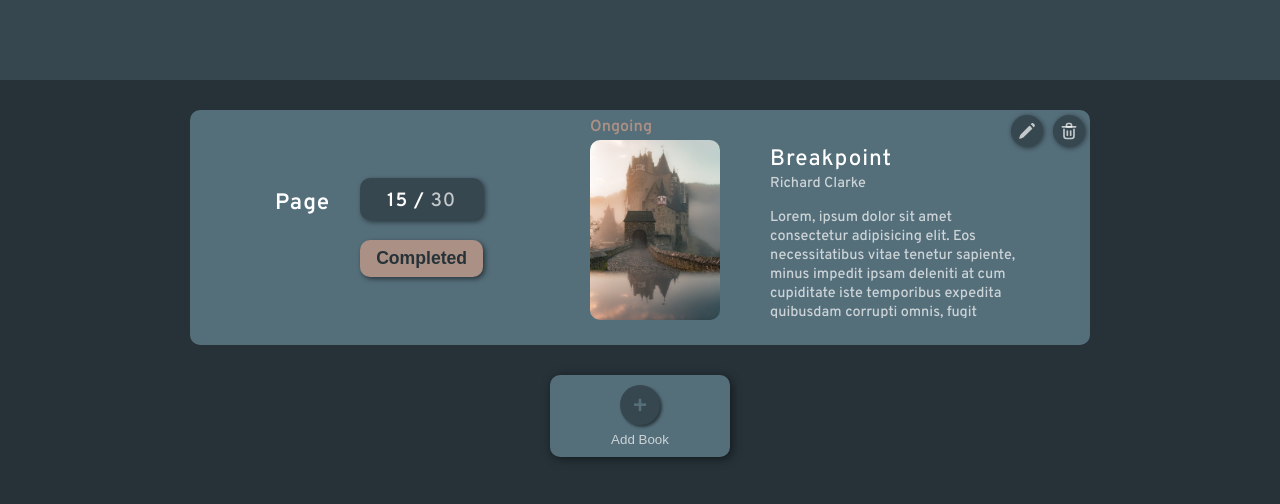
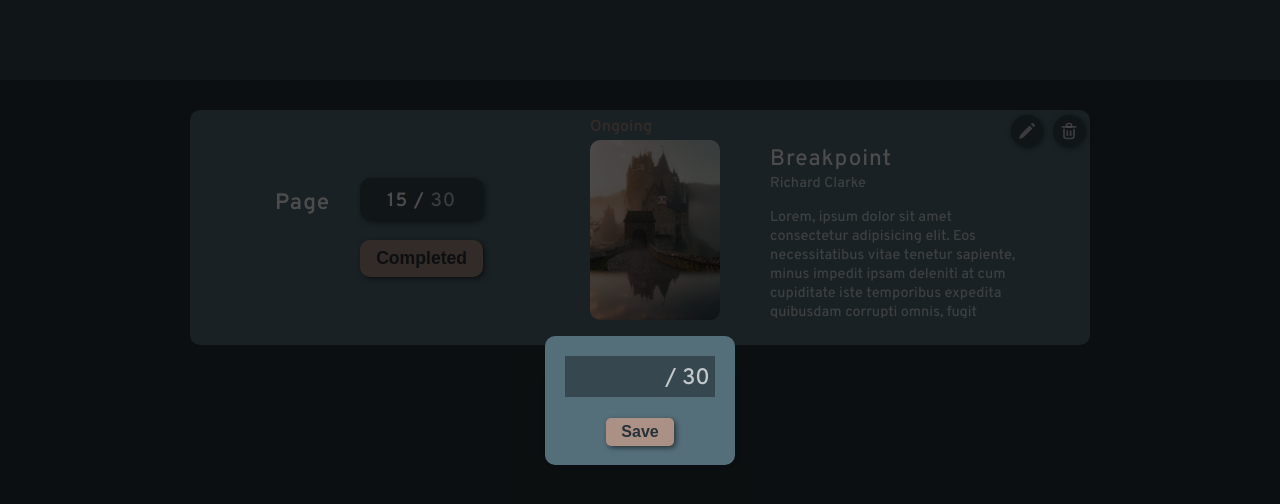
Before and after one commit to john0ground/Library, a website: page index.html in a window 1280 px wide. Drawn offline with Linux system fonts and the light colour scheme.

Commit message:
edit page modal

```diff
--- a/index.html
+++ b/index.html
@@ -55,6 +55,16 @@
     <p>Add Book</p>
   </button>
 
+  <section id="page-modal">
+    <div class="page-modal-container">
+      <div class="edit-page-container">
+        <input type="number" class="edit-current-page">
+        <p class="modal-page-total"> / 30</p>
+      </div>
+      <button id="edit-page-save">Save</button>
+    </div>
+  </section>
+
   <section id="form-modal">
     <form action="" id="form">
 
--- a/style.css
+++ b/style.css
@@ -96,6 +96,7 @@ main {
   justify-content: center;
   align-items: center;
   box-shadow: 2px 2px 5px rgba(0, 0, 0, 0.5);
+  position: relative;
 }
 
 .num-container > p {
@@ -182,6 +183,27 @@ main {
 .details-card::-webkit-scrollbar-thumb {
   background-color: var(--background);
   border-radius: 10px;
+}
+
+.delete-btn,
+.edit-btn {
+  background: var(--num-container);
+  display: flex;
+  justify-content: center;
+  align-items: center;
+  border-radius: 50%;
+  padding: 6px;
+  box-shadow: 1px 1px 5px rgba(0, 0, 0, 0.5);
+  border: none;
+}
+
+.delete-btn *,
+.edit-btn * {
+  pointer-events: none;
+}
+
+.edit-btn {
+  margin-right: 10px;
 }
 
 /* --------ADD BOOK--------------------------------------------------------------------------------------------------------------------- */
@@ -379,7 +401,7 @@ textarea::-webkit-scrollbar-thumb {
 }
 
 #form-modal {
-  position: absolute;
+  position: fixed;
   top: 0;
   width: 100%;
   height: 100%;
@@ -397,25 +419,61 @@ textarea::-webkit-scrollbar-thumb {
   top: 5px;
 }
 
-.delete-btn,
-.edit-btn {
-  background: var(--num-container);
+/* --------------------------------------PAGE-EDIT----------------------------------------- */
+#page-modal {
+  position: fixed;
+  top: 0;
+  width: 100%;
+  height: 100%;
+  background-color: rgba(0, 0, 0, 0.7);
   display: flex;
   justify-content: center;
   align-items: center;
-  border-radius: 50%;
-  padding: 6px;
-  box-shadow: 1px 1px 5px rgba(0, 0, 0, 0.5);
-  border: none;
 }
 
-.delete-btn *,
-.edit-btn * {
-  pointer-events: none;
+.page-modal-container {
+  background-color: var(--card-container);
+  padding: 20px;
+  align-items: center;
+  border-radius: 10px;
+  display: flex;
+  flex-direction: column;
+  justify-content: center;
 }
 
-.edit-btn {
-  margin-right: 10px;
+.edit-page-container {
+  display: flex;
+  background: var(--num-container);
+  align-content: center;
+  font-size: 1.4rem;
+}
+
+.edit-page-container .edit-current-page {
+  font-size: 1.3rem;
+  padding-left: 10px;
+  font-family: 'Overpass', sans-serif;
+  padding-top: 10px;
+}
+
+.modal-page-total {
+  color: var(--text-sub);
+  line-height: 1;
+  align-self: center;
+  position: relative;
+  top: 3px;
+  padding-right: 5px;
+}
+
+#edit-page-save {
+  margin-top: 20px;
+  font-size: 1rem;
+  background-color: var(--button-read);
+  border: none;
+  padding: 5px 15px;
+  border-radius: 5px;
+  font-weight: 600;
+  color: var(--background);
+  box-shadow: 2px 2px 5px rgb(0 0 0 / 50%);
 }
 
 .num-container:hover,
@@ -425,7 +483,8 @@ textarea::-webkit-scrollbar-thumb {
 .add-book-submit:hover,
 .edit-btn:hover,
 .delete-btn:hover,
-.close:hover {
+.close:hover,
+#edit-page-save {
   transform: translate(0px, 1px);
   cursor: pointer;
 }
@@ -437,6 +496,7 @@ textarea::-webkit-scrollbar-thumb {
 .add-book-submit,
 .edit-btn,
 .delete-btn,
-.close {
+.close,
+#edit-page-save {
   transition: transform 0.2s;
 }
```
